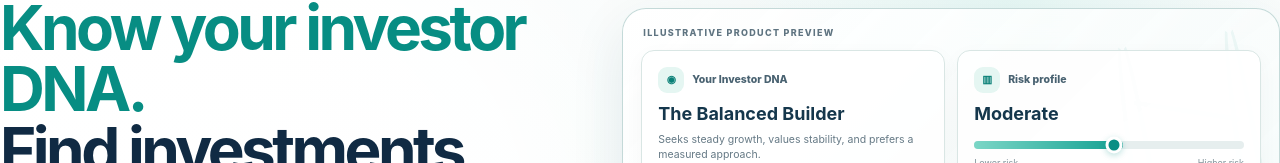
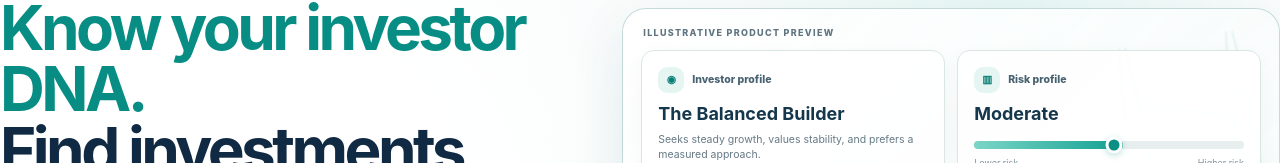
Before and after one commit to mahdikakavandkordi-droid/Investing-dnav1, a Next.js app: page / in a window 1280 px wide. Shown: the part 151-314 px from the top of the page. Built offline with nearby package versions, Linux system fonts and the light colour scheme; no server answers.

Commit message:
Align homepage preview copy with approved design

```diff
--- a/app/page.tsx
+++ b/app/page.tsx
@@ -40,11 +40,11 @@ export default function Home(){
      </div>
     </div>
 
-    <div className="platform-product-preview" aria-label="Illustrative product preview">
+    <div className="platform-product-preview" aria-label="Your Investor DNA (preview)">
      <div className="platform-preview-label">Illustrative product preview</div>
      <div className="platform-preview-grid">
       <article className="preview-card preview-dna">
-       <div className="preview-card-head"><span className="preview-icon">◉</span><span>Your Investor DNA</span></div>
+       <div className="preview-card-head"><span className="preview-icon">◉</span><span>Investor profile</span></div>
        <strong>The Balanced Builder</strong>
        <p>Seeks steady growth, values stability, and prefers a measured approach.</p>
        <div className="preview-chips"><span>Long-term minded</span><span>Moderate risk</span><span>Diversified growth</span></div>
```
